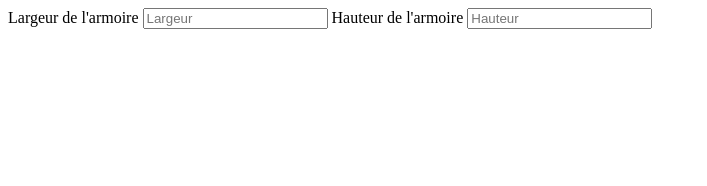
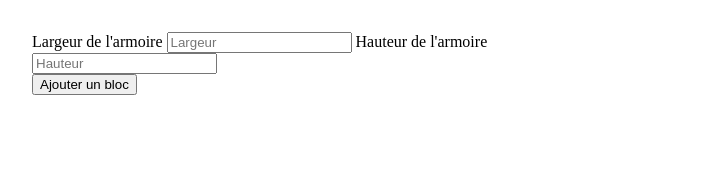
Before and after one commit to Keylies/Armoire, a plain HTML site: page index.html in a window 1280 px wide. Shown: the whole page, without its empty margins (0-707 px from the left). Drawn offline with Linux system fonts and the light colour scheme.

Commit message:
Structure modified

```diff
--- a/index.html
+++ b/index.html
@@ -10,17 +10,31 @@
 
 <body ng-app="wardrobeApp">
 
-	<section>
-		<label for="wardrobe-width">Largeur de l'armoire</label>
-		<input type="number" id="wardrobe-width" placeholder="Largeur" ng-model="wardrobeWidth">
-		<label for="wardrobe-height">Hauteur de l'armoire</label>
-		<input type="number" id="wardrobe-height" placeholder="Hauteur" ng-model="wardrobeHeight">
+	<section class="section-controls">
 
-		<section generate-svg></section>
-	</section>
+		<div class="wardrobe-controls">
+			<label for="wardrobe-width">Largeur de l'armoire</label>
+			<input type="number" id="wardrobe-width" placeholder="Largeur" ng-model="wardrobeWidth">
+			<label for="wardrobe-height">Hauteur de l'armoire</label>
+			<input type="number" id="wardrobe-height" placeholder="Hauteur" ng-model="wardrobeHeight">
+		</div>
+
+		<div class="blocks-controls" ng-controller="blocksController">
+			<button ng-click="addBlock()">Ajouter un bloc</button>
+			<ol id="blocks-list">
+			</ol>
+		</div>
+
+	</section><!--
+
+ --><section class="section-svg">
+
+ 		<svg class="wardrobe-svg" width={{wardrobeWidth}} height={{wardrobeHeight}} generate-svg></svg>
+
+ 	</section>
 
 	<script src="js/vendor/angular.min.js"></script>
-    <script src="js/generate_svg.js"></script>
+    <script src="js/app.js"></script>
 
 </body>
 </html>
--- a/js/app.js
+++ b/js/app.js
@@ -1 +1,15 @@
 'use strict';
+
+var wardrobeApp = angular.module('wardrobeApp', []);
+
+wardrobeApp.controller('blocksController', ['$scope', function ($scope) {
+
+}]);
+
+wardrobeApp.directive('generateSvg', function () {
+
+	return {
+	    restrict: 'A',
+	    template: '<rect width="{{wardrobeWidth}}" height="{{wardrobeHeight}}" style="fill:rgb(0,0,255);">'
+	};
+ });
--- a/js/generate_svg.js
+++ b/js/generate_svg.js
@@ -6,7 +6,7 @@ wardrobeApp.directive('generateSvg', function () {
 	return {
 	    restrict: 'A',
 	    template:
-	    	'<svg width="{{wardrobeWidth}}" height="{{wardrobeHeight}}">' +
+	    	'<svg class="wardrobe-svg" width="{{wardrobeWidth}}" height="{{wardrobeHeight}}">' +
 	    		'<rect width="{{wardrobeWidth}}" height="{{wardrobeHeight}}" style="fill:rgb(0,0,255);">' +
 	    	'</svg>'
 	};
--- a/styles/main.css
+++ b/styles/main.css
@@ -0,0 +1,33 @@
+html {
+	box-sizing: border-box;
+}
+
+*,
+*:before,
+*:after {
+	box-sizing: inherit;
+}
+
+body {
+	margin: 0;
+}
+
+.section-controls,
+.section-svg {
+	display: inline-block;
+	width: 50%;
+	vertical-align: top;
+	min-height: 100vh;
+	padding: 2em;
+}
+
+.section-svg {
+	position: relative;
+}
+
+.wardrobe-svg {
+	position: absolute;
+	top: 50%;
+	left: 50%;
+	transform: translate(-50%, -50%);
+}
```
